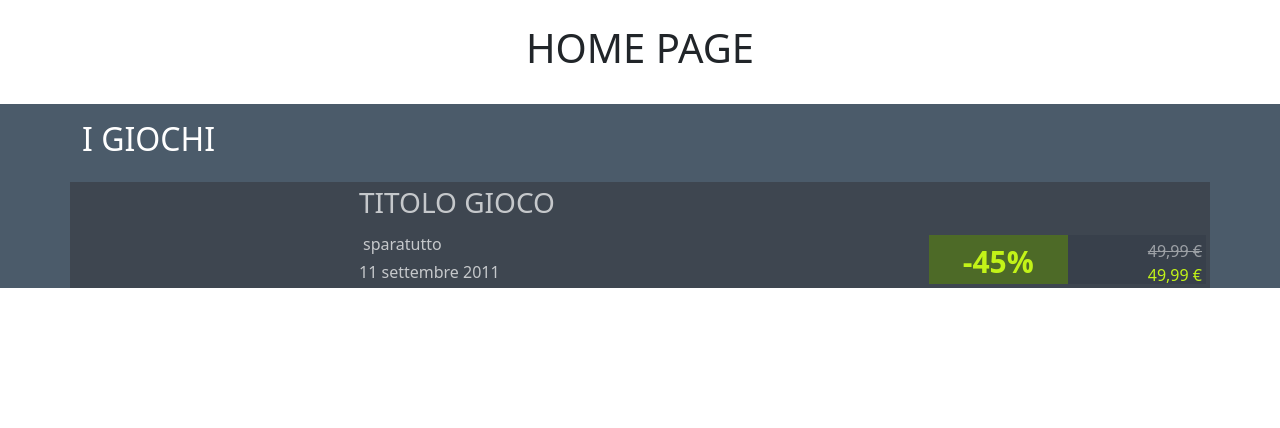
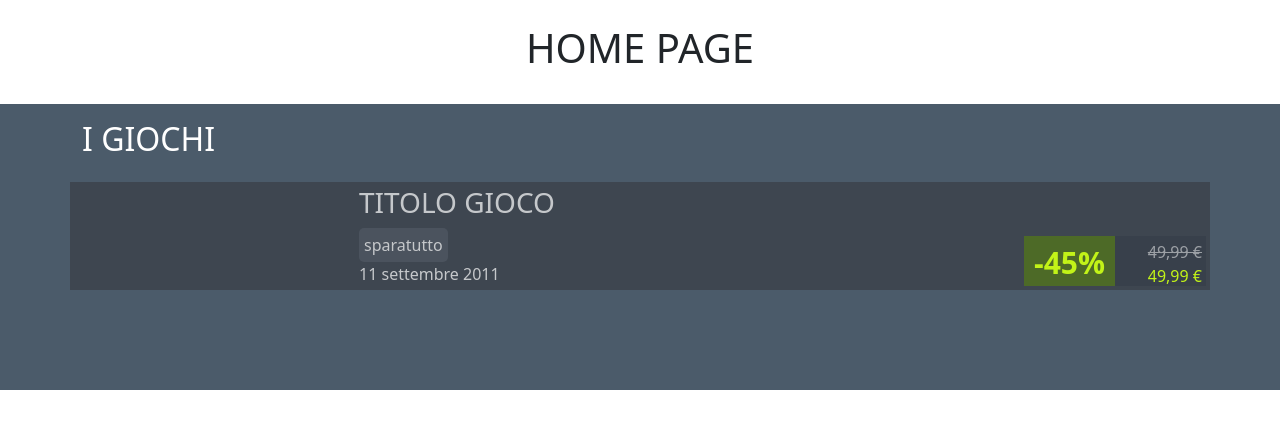
Before and after one commit to emanuelevolpes/boolsteam-frontend, a Vue app: page / in a window 1280 px wide. Shown: the top 428 px of the page. Built offline with nearby package versions, Linux system fonts and the light colour scheme; no server answers.

Commit message:
feat: env file store and axios call to backend API

```diff
--- a/src/App.vue
+++ b/src/App.vue
@@ -1,8 +1,8 @@
 <script>
 export default {
-  name:'App',
+  name: 'App',
   components: {
-  }
+  },
 }
 </script>
 
--- a/src/components/GameListBanner.vue
+++ b/src/components/GameListBanner.vue
@@ -15,8 +15,8 @@ export default {
         </div>
         <div class="details col p-1">
             <h3>TITOLO GIOCO</h3>
-            <div class="tags d-flex g-1">
-                <span class="p-1">sparatutto</span>
+            <div class="tags d-flex align-items-center g-1">
+                <span>sparatutto</span>
             </div>
             <div class="d-flex">
                 <div class="release-date">11 settembre 2011</div>
@@ -25,7 +25,7 @@ export default {
                 </div>
             </div>
         </div>
-        <div class="price col-3 p-1 d-flex align-items-end">
+        <div class="price col-2 p-1 d-flex align-items-end">
             <PriceTag class="h-50" />
         </div>
     </div>
@@ -39,9 +39,12 @@ export default {
         color: white;
         opacity: 0.7;
 
-        .span {
-            background-color: #49515b;
+        span {
+            background-color: #515964;
+            padding: .3125rem;
             font-size: 1rem;
+            text-align: center;
+            border-radius: .3125rem;
         }
     }
 }
--- a/src/components/GamesList.vue
+++ b/src/components/GamesList.vue
@@ -24,6 +24,7 @@ section {
     background-color: #4b5b6a;
 
     .container {
+        padding-bottom: 100px;
 
         h2 {
             color: white;
--- a/src/pages/AppHome.vue
+++ b/src/pages/AppHome.vue
@@ -6,12 +6,32 @@
 </template>
 
 <script>
+import axios from 'axios';
+import store from '../store';
+
 import GamesList from '../components/GamesList.vue';
 
 export default {
     name: 'AppHome',
     components: {
         GamesList
+    },
+    data() {
+        return {
+            store,
+        }
+    },
+    methods: {
+        getGames() {
+            axios.get(this.store.gamesApi)
+                .then((response) => {
+                    console.log(response);
+                    this.store.games = response.data;
+                })
+        }
+    },
+    created() {
+        this.getGames();
     }
 }
 </script>
--- a/src/store.js
+++ b/src/store.js
@@ -1,6 +1,7 @@
 import { reactive } from "vue";
-const store = reactive ({
-   //insert datas.
+const store = reactive({
+   gamesApi: import.meta.env.VITE_BASE_URL + import.meta.env.VITE_GAMES_URI,
+   games: [],
 });
 
 export default store;
```
Also changed, not shown: 1 other file (tests, documents, lock files or other folders).
